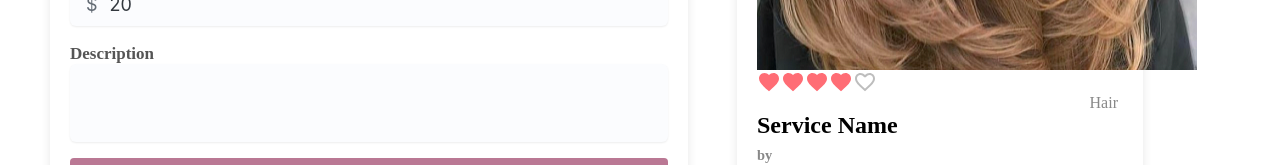
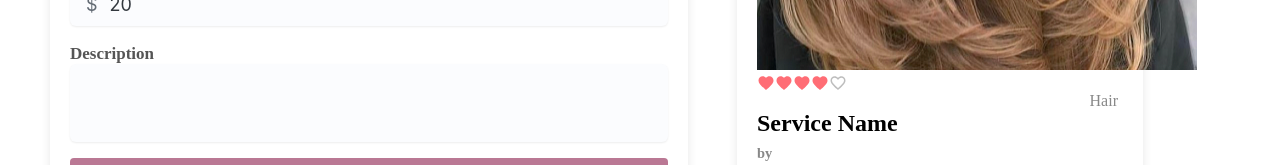
Before and after one commit to seansabe/pearl_frontend, a React (Create React App) app: page /createpost in a window 1280 px wide. Shown: the part 382-547 px from the top of the page. Built offline with nearby package versions, Linux system fonts and the light colour scheme; no server answers.

Commit message:
Added rating component to the listings component

```diff
--- a/src/components/CustomRating.js
+++ b/src/components/CustomRating.js
@@ -19,6 +19,8 @@ export default function CustomRating() {
   return (
       <Box sx={{display: 'flex', alignItems: 'center' }}>
         <StyledRating
+          style={{ marginTop: "4px" }}
+          size="small"
           name="customized-color"
           defaultValue={4}
           getLabelText={(value) => `${value} Heart${value !== 1 ? 's' : ''}`}
--- a/src/components/ListingsComponent.js
+++ b/src/components/ListingsComponent.js
@@ -2,6 +2,7 @@ import React, { useEffect, useState } from 'react';
 import axios from 'axios';
 import { Button } from '@mui/joy';
 import { api } from '../utils/api';
+import CustomRating from "./CustomRating";
 
 
 const ListingComponent = () => {
@@ -56,9 +57,9 @@ const ListingComponent = () => {
             style={{ width: "318px", height: "228px" }}
           />
           <div className="card-body">
-            <div className="card-rating">5 Stars (12 Reviews) { /* make dynamic */ } </div>
+            <div className="card-rating"><CustomRating/>{ /* make dynamic */ } </div>
             <div className="card-service-type">{listing.kindOfService}</div>
-            <h2 className="card-title">
+            <h2 className="card-title"  style={{ marginTop: "0px" }}>
               {listing.name} <br></br><span className="card-user"> by { listing.user.firstName }</span>
             </h2>
             <div className="card-address">{ listing.user.city }</div>
```
